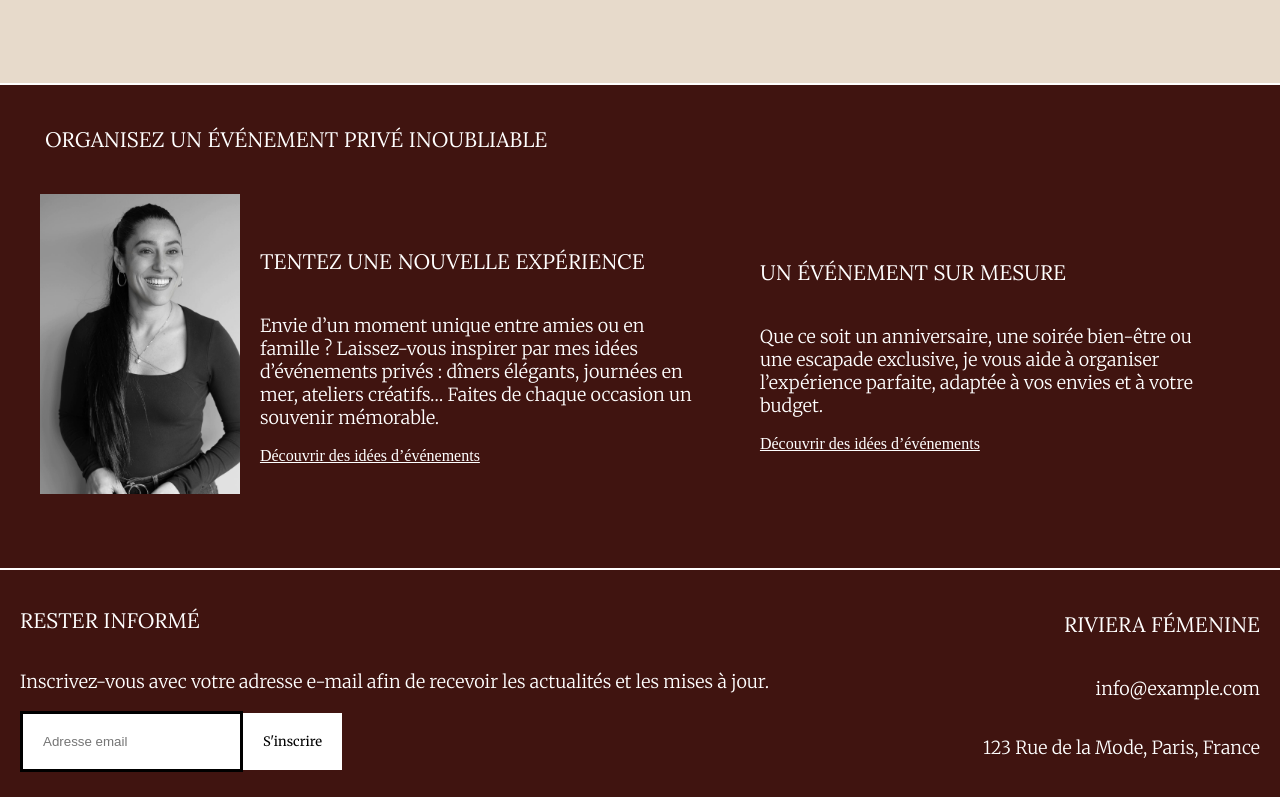
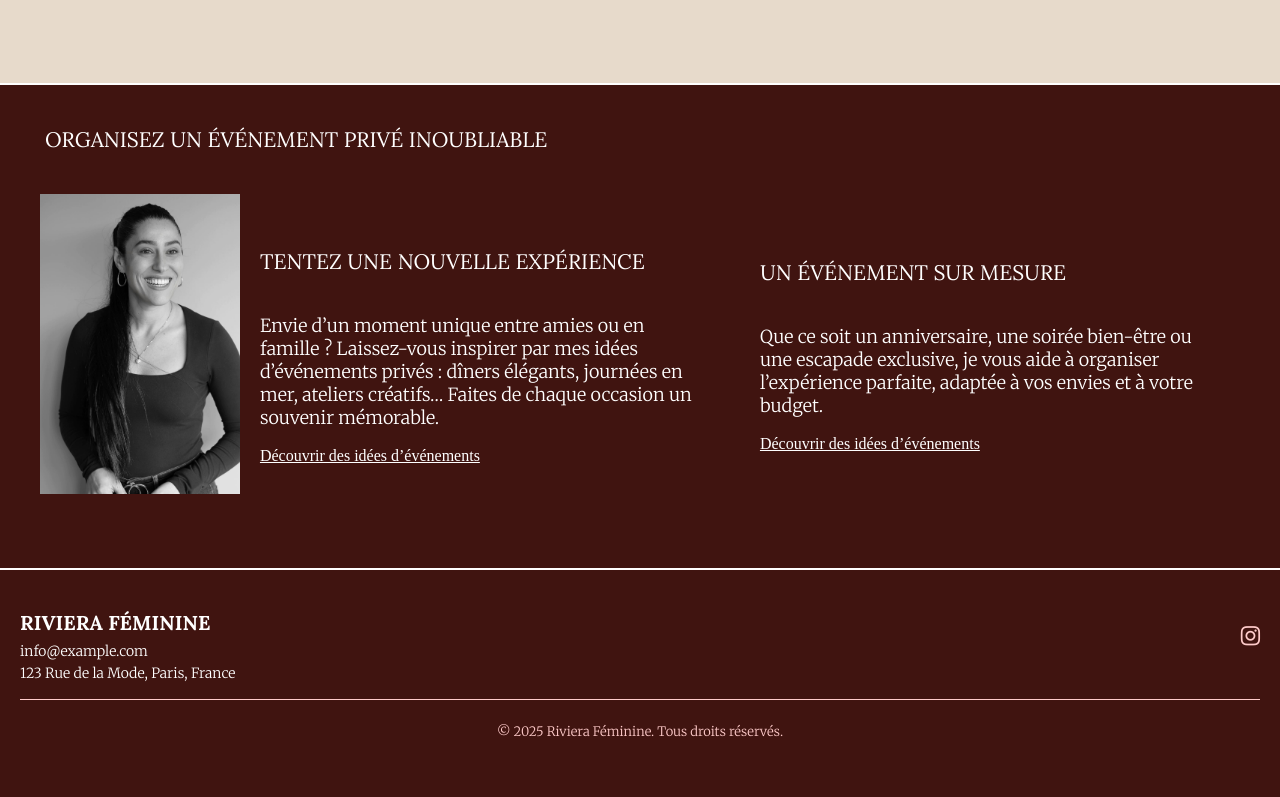
Before and after one commit to D-Fariello/EventPlanner, a React (Vite) app in the folder EventPlanner/: page / in a window 1280 px wide. Shown: the part 1279-2076 px from the top of the page. After the commit the page ends 2052 px from the top, so only its background shows below. Built offline with nearby package versions, Linux system fonts and the light colour scheme; a web font is replaced by a local one.

Commit message:
refactor(footer): redesigned layout and removed newsletter section

```diff
--- a/EventPlanner/src/components/Footer.jsx
+++ b/EventPlanner/src/components/Footer.jsx
@@ -1,31 +1,32 @@
 import React from "react";
 
 const Footer = () => {
+  const currentYear = new Date().getFullYear();
+
   return (
-    <footer className="footer-container">
-      {/* Subscription Section */}
-      <div className="subscription-section">
-        <h2 className="subscription-title">Rester informé</h2>
-        <p className="subscription-description">
-          Inscrivez-vous avec votre adresse e-mail afin de recevoir les
-          actualités et les mises à jour.
-        </p>
-        <div className="subscription-input">
-          <input
-            id="email"
-            type="email"
-            placeholder="Adresse email"
-            className="email-input"
-          />
-          <button className="subscribe-button">S'inscrire</button>
+    <footer>
+      <div className="footer-top">
+        <div className="footer-brand">
+          <h3 className="company-name">Riviera Féminine</h3>
+          <p className="company-email">info@example.com</p>
+          <p className="company-address">123 Rue de la Mode, Paris, France</p>
+        </div>
+
+        <div className="footer-socials">
+          <a
+            href="https://instagram.com"
+            target="_blank"
+            rel="noopener noreferrer"
+          >
+            <i className="fab fa-instagram"></i>
+          </a>
         </div>
       </div>
 
-      {/* Company Information */}
-      <div className="company-info">
-        <h3 className="company-name">Riviera Fémenine</h3>
-        <p className="company-email">info@example.com</p>
-        <p className="company-address">123 Rue de la Mode, Paris, France</p>
+      <div className="footer-bottom">
+        <p className="copyrights">
+          © {currentYear} Riviera Féminine. Tous droits réservés.
+        </p>
       </div>
     </footer>
   );
--- a/EventPlanner/src/styles/_footer.scss
+++ b/EventPlanner/src/styles/_footer.scss
@@ -1,39 +1,65 @@
 @use 'variables';
 
 footer {
+  display: flex;
+  flex-direction: column;
+  background-color: variables.$background-color;
+  color: #ffffff;
+  padding: 20px;
+  border-top: solid 2px white;
+
+  .footer-top {
     display: flex;
+    justify-content: space-between;
+    align-items: center;
     flex-wrap: wrap;
-    background-color: variables.$background-color;
-    color: #FFFFFF;
-    text-align: center;
-    padding: 20px;
-    justify-content: space-between;
-    border-top: solid 2px white;
+    margin-bottom: 15px;
 
-    a {
+    .footer-brand {
+      display: flex;
+      flex-direction: column;
+      align-items: flex-start;
+
+      .company-name {
+        font-size: 20px;
+        font-weight: bold;
+        margin-bottom: 5px;
+      }
+
+      .company-email,
+      .company-address {
+        font-size: 14px;
+        margin: 2px 0;
+      }
+    }
+
+    .footer-socials {
+      display: flex;
+      align-items: center;
+      gap: 15px;
+
+      a {
         color: variables.$secondary-color;
-        margin: 0 10px;
+        font-size: 22px;
+        transition: transform 0.3s ease;
 
         &:hover {
-            color: variables.$hover-color;
+          color: variables.$hover-color;
+          transform: scale(1.2);
         }
+      }
     }
+  }
 
-    .subscription-section {
-        display: flex;
-        flex-direction: column;
-        align-items: flex-start;
-    }
+  .footer-bottom {
+    text-align: center;
+    font-size: 13px;
+    color: variables.$secondary-color;
+    border-top: 1px solid variables.$secondary-color;
+    padding-top: 10px;
+  }
 
-    .company-info {
-        display: flex;
-        flex-direction: column;
-        align-items: flex-end;
-    }
-
-    input.email-input {
-        border: solid;
-        padding: 20px;
-        background-color: white;
-    }
+  p.copyrights {
+    font-size: 13px;
 }
+}
```
